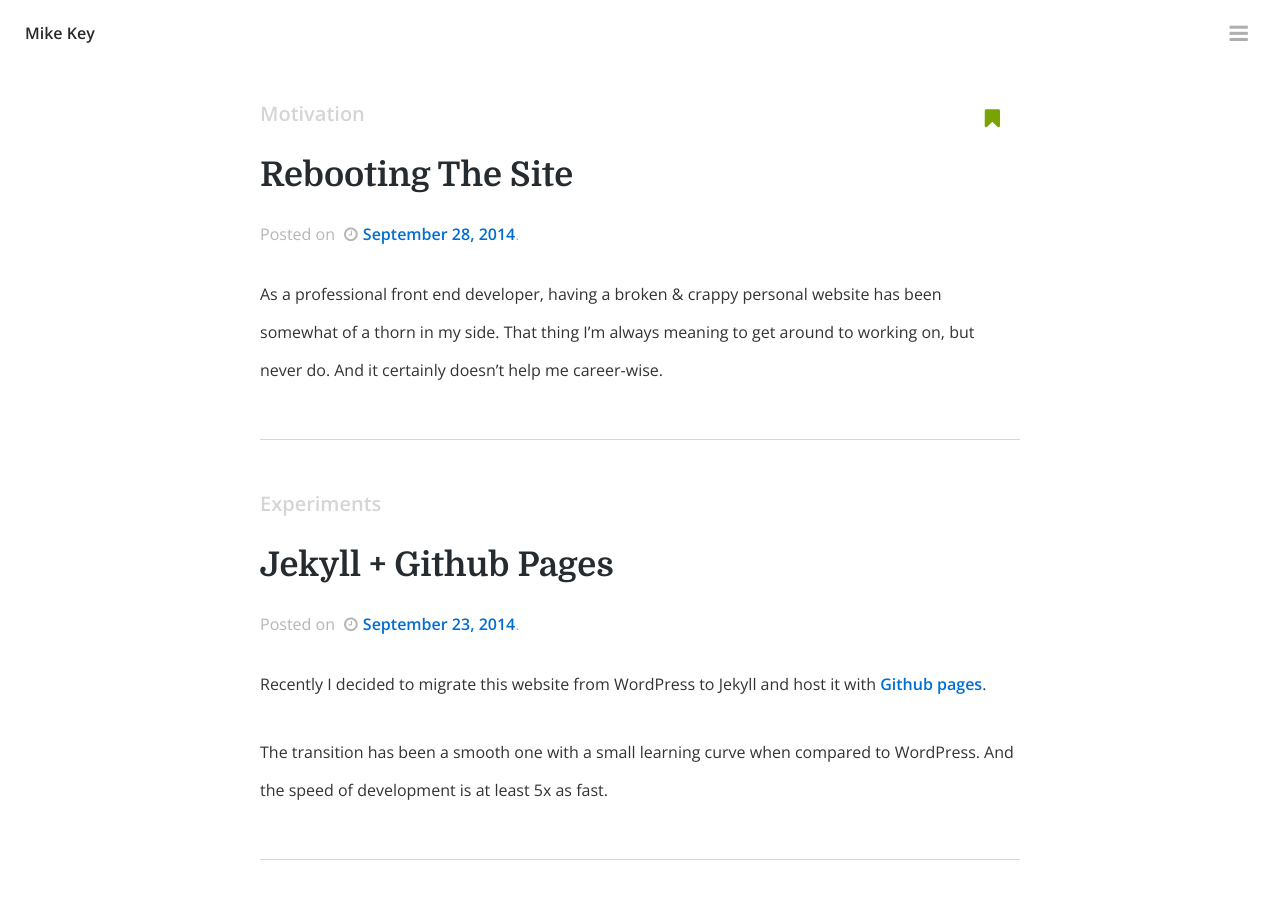
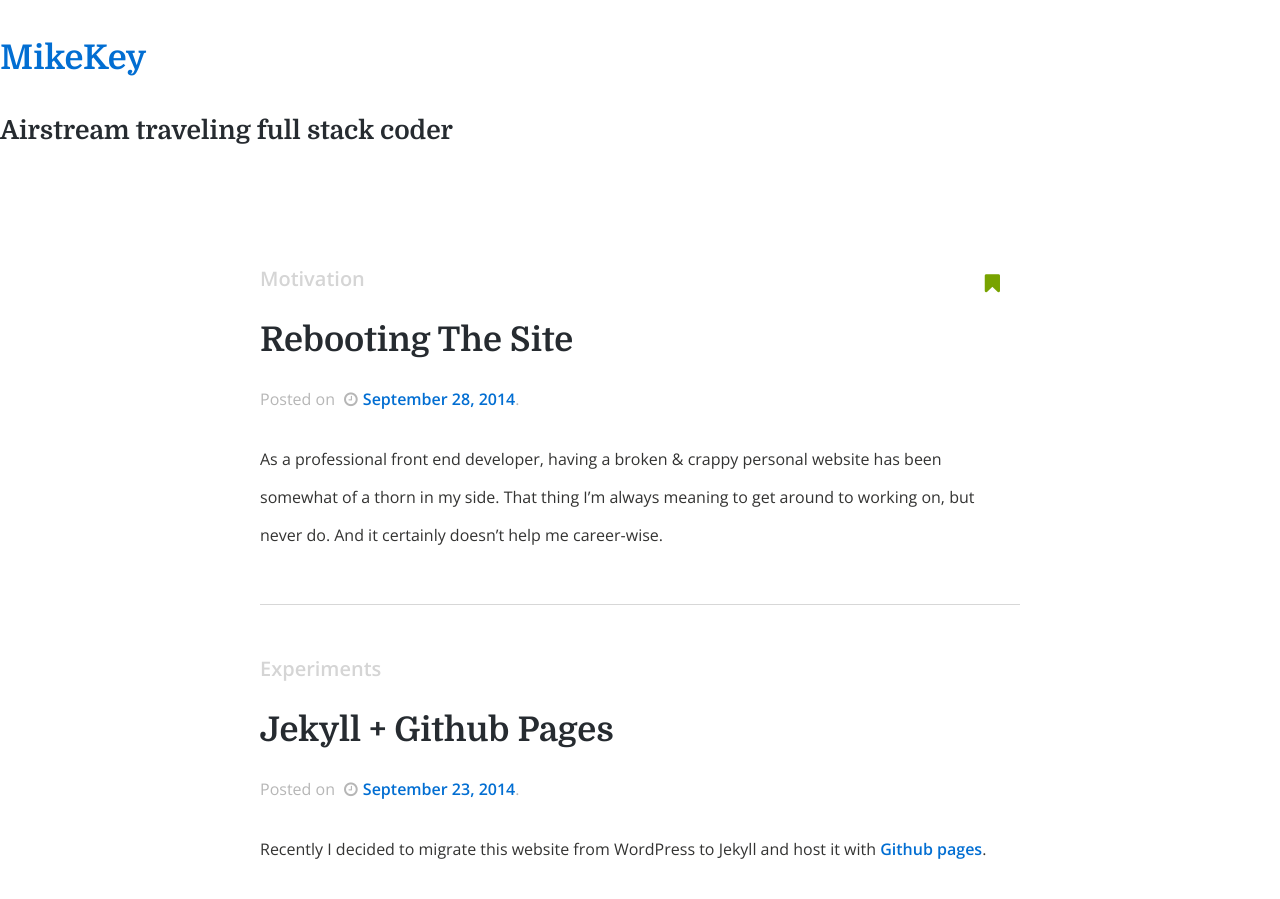
Before and after one commit to devbymike/mk3y.com, a Jekyll site: the page built from index.html, in a window 1280 px wide and 900 px high. Built offline with Jekyll 4.4.1, drawn with Linux system fonts in a browser that asks for light colours; nearby versions of some CDN libraries; the list of posts is cut into pages by our own code.

Commit message:
new site header design

```diff
--- a/_includes/header.html
+++ b/_includes/header.html
@@ -1,12 +1,31 @@
-<header class="title">
-    <a href="{{ site.url }}">{{ site.title }}</a>
+<header class='site-header' itemscope='itemscope' itemtype='http://schema.org/WPHeader' role='banner'>
+    <div class='wrap'>
+
+        <div class='title-area'>
+            <h1 class='site-title' itemprop='headline'>
+                <a href='http://mk3y.com'><span class='mike'>Mike</span>Key</a>
+            </h1>
+            <h2 class='site-description' itemprop='description'>Airstream traveling full stack coder</h2>
+        </div>
+
+        <nav class='nav-primary' itemscope='itemscope' itemtype='http://schema.org/SiteNavigationElement' role='navigation'>
+            <div class='wrap'>
+
+                <div class='responsive-menu-icon'></div>
+                <ul class='header-menu'>
+                    <li>
+                        <a href='http://mk3y.com/about/'>About Me</a>
+                    </li>
+                    <li>
+                        <a href='http://mk3y.com/themes/'>Writings</a>
+                    </li>
+                    <li>
+                        <a href='http://mk3y.com/photos'>Photos</a>
+                    </li>
+                </ul>
+
+            </div>
+        </nav>
+
+    </div>
 </header>
-
-<nav class="wrapper {% if page.featured == true %} featured {% endif %} {% if site.theme_always_show_nav == true %} alwaysshow {% endif %}">
-    <a href="#" onclick="return false;"><i class="fa fa-navicon fa-lg"></i></a>
-    <ul>
-        {% for page in site.pages %}
-            {% if page.title %}<li><a href="{{ page.url | prepend: site.baseurl }}">{{ page.title }}</a></li>{% endif %}
-        {% endfor %}
-    </ul>
-</nav>
```
